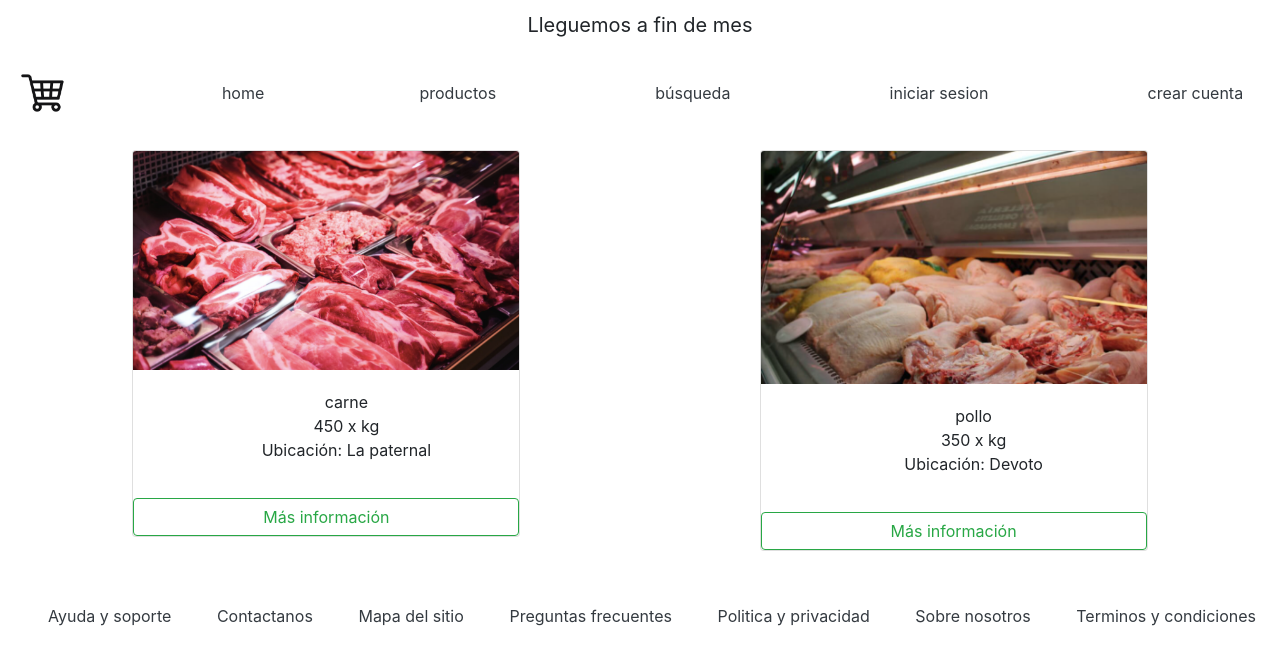
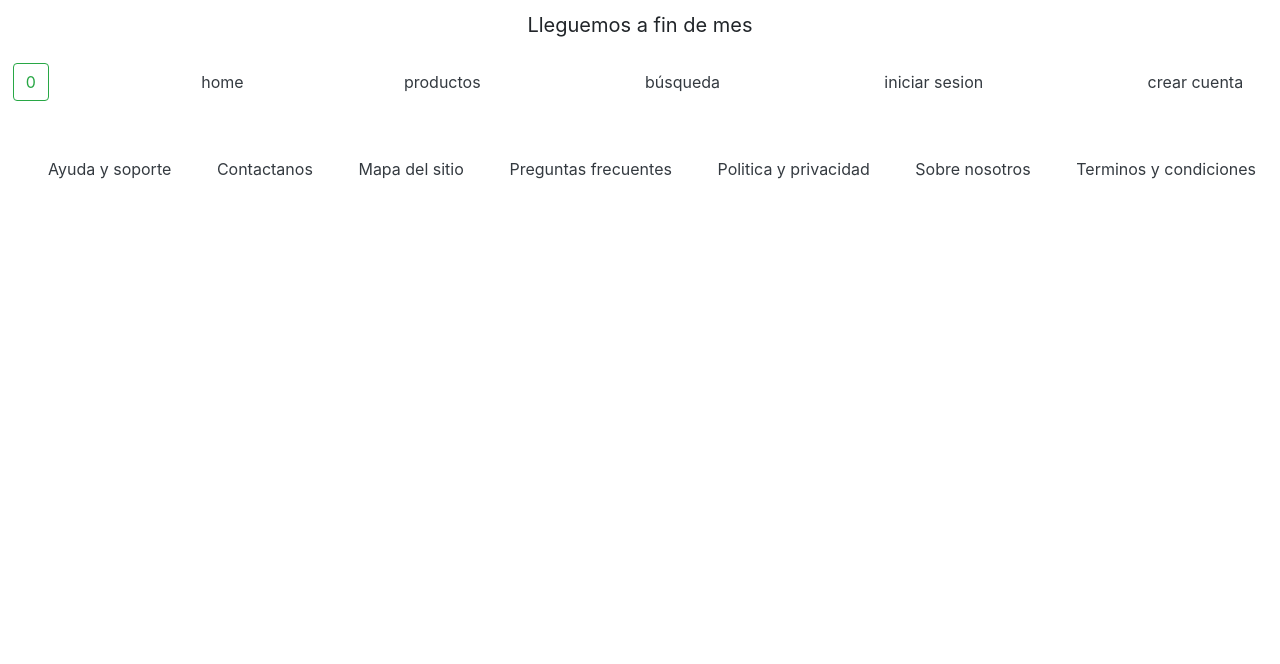
Before and after one commit to francolosa/proyecto-final, a React (Create React App) app: page / in a window 1280 px wide. Shown: the top 664 px of the page. Built offline with nearby package versions, Linux system fonts and the light colour scheme.

Commit message:
contador
contador

```diff
--- a/src/App.css
+++ b/src/App.css
@@ -16,6 +16,7 @@ h5 {
     display: flex;
     justify-content: space-around;
     padding: 1%;
+    flex-wrap: wrap;
 }
 
 .destacados ul {
@@ -23,6 +24,7 @@ h5 {
     flex-direction: column;
     text-align: center;
     list-style-type: none;
+    flex-wrap: wrap;
 }
 
 footer ul {
@@ -31,5 +33,4 @@ footer ul {
     text-align:center;
     list-style-type: none;
     justify-content: space-between;
-
 }
--- a/src/App.js
+++ b/src/App.js
@@ -1,40 +1,19 @@
 import './App.css';
 import NavBar from './components/NavBar';
-import ItemListContainer from './components/ItemListContainer';
+//import ItemListContainer from './components/ItemListContainer';
 import Footer from './components/Footer.js'
-import productos from './data/productos.json';
-import carne from './images/palito.png'
-import pollo from './images/pollo.png'
-
-
+//import productos from '../data/productos.json';
 
 function App() {
+
   return (
     <div className="App">
-      <NavBar/>
+      <NavBar />
 
-    <div className="destacados">
-     <ItemListContainer
-     //en un futuro forEach??
-     //img={productos[0].img} NO FUNCIONA???
-     img={carne}
-     name={productos[0].nombre}
-     precioxkg={productos[0].precioxkg}
-     cantidad={productos[0].cantidadxkg}
-     ubicacion={productos[0].ubicacion}/>
+      <div className="destacados">
 
-    <ItemListContainer
-     img={pollo}
-     name={productos[1].nombre}
-     precioxkg={productos[1].precioxkg}
-     cantidad={productos[1].cantidadxkg}
-     ubicacion={productos[1].ubicacion}/>
-
-    </div>
-    <div>
-      <Footer/>
-    </div>
-
+      </div>
+      <Footer />
     </div>
   );
 }
--- /dev/null
+++ b/src/components/ItemCount.js
@@ -0,0 +1,14 @@
+import React, { useState } from 'react';
+
+
+export default function ItemCount () {
+
+    const [contador, setContador] = useState(0);
+    const aumentarContador = () => { setContador(contador+1) };
+
+    return (
+            <button className="btn btn-outline-success" onClick={aumentarContador}>{contador}</button>
+        )
+
+
+}
--- a/src/components/ItemListContainer.js
+++ b/src/components/ItemListContainer.js
@@ -1,18 +1,27 @@
-export default function ItemListContainer({img, name, precioxkg, cantidad, ubicacion}){
-    return (
+import productos from '../data/productos.json';
+
+export default function ItemListContainer(){
+    let todosLosProductos = [];
+
+    let arrayForEach = productos.forEach(producto => {
+        todosLosProductos.push(
         <div className='col-md-4'>
         <div className="card mb-4 box-shadow">
-        <img className="card-img-top" src={img} alt></img>
+        <img className="card-img-top" src={producto.img} alt=""></img>
         <div className="card-body">
         <ul className="contenido">
-        <li>{name}</li>
-        <li>{precioxkg} x {cantidad} kg</li>
-        <li>Ubicación: {ubicacion}</li>
+        <li>{producto.name}</li>
+        <li>{producto.precioxkg} x {producto.cantidad} kg</li>
+        <li>Ubicación: {producto.ubicacion}</li>
         </ul>
         </div>
         <button type="button" className="btn btn-outline-success">Más información</button>
         </div>
         </div>
         )
-
+        console.log(todosLosProductos.map());
+})
+    return (
+        ""
+    )
 }
--- a/src/components/NavBar.js
+++ b/src/components/NavBar.js
@@ -1,12 +1,12 @@
-import React from 'react';
-import CartWidget from './CartWidget';
-import icon from '../images/icon.jpeg'
+import ItemCount from './ItemCount';
+
 export default function NavBar(){
+
     return (
       <div>
         <h5 className="my-0 mr-md-auto font-weight-normal">Lleguemos a fin de mes</h5>
         <nav className="my-2 my-md-0 mr-md-3">
-        <CartWidget img={icon} href="#"/>
+        <ItemCount/>
         <a href="#" className="p-1 text-dark" >home</a>
         <a href="#" className="p-2 text-dark" id="listarProductos"  >productos</a>
         <a href="#" className="p-2 text-dark" >búsqueda</a>
```
